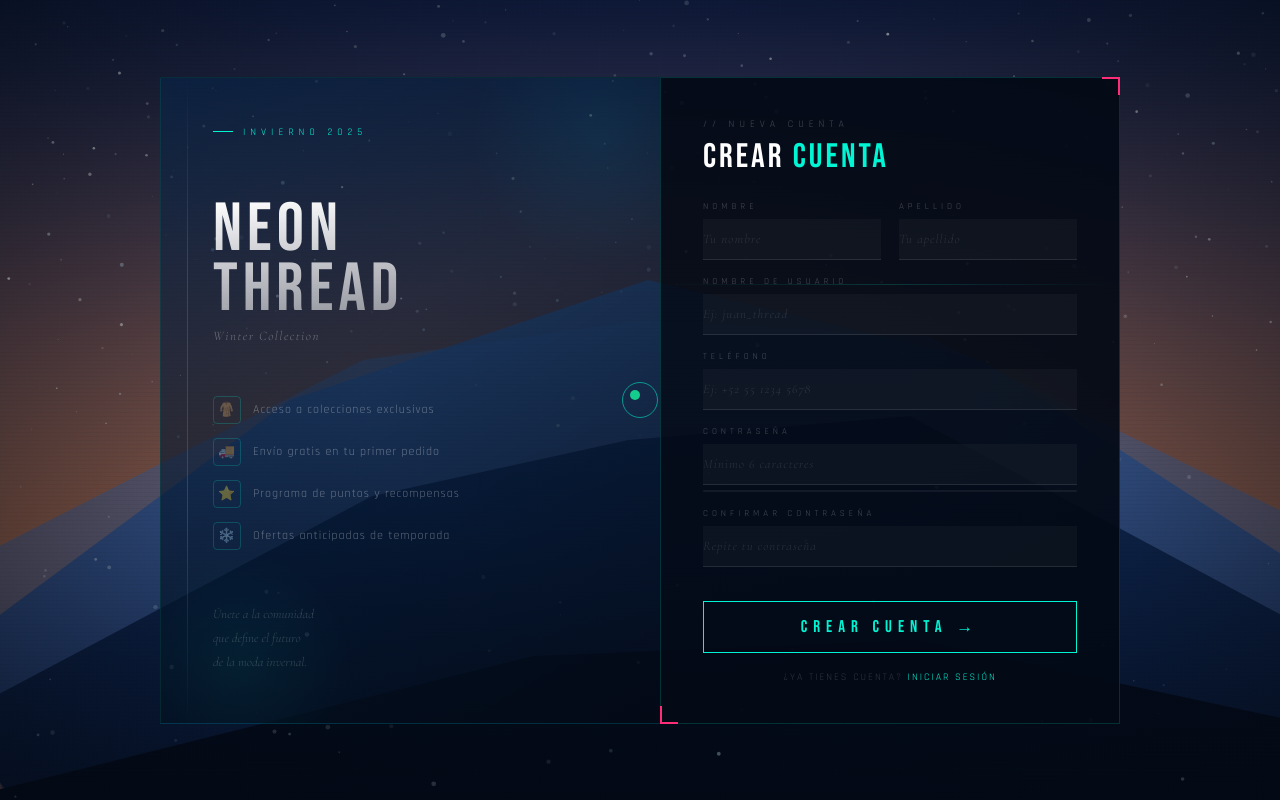
After one commit to rutasoptimas-beep/NOVASYSTEM1, a Flask app: page /registro in a window 1280 px wide. The commit adds this page. Run offline with Flask 3, Linux system fonts and the light colour scheme.

Commit message:
base de datos y registro de usuarios

```diff
--- a/app.py
+++ b/app.py
@@ -1,36 +1,112 @@
-from flask import Flask, render_template, request, redirect, url_for
-import os
+from flask import Flask, render_template, request, redirect, url_for, flash
+from flask_sqlalchemy import SQLAlchemy
+from flask_login import LoginManager, UserMixin, login_user, logout_user, login_required, current_user
+from werkzeug.security import generate_password_hash, check_password_hash
+import os, re
 
 app = Flask(__name__)
 
-# ── Usuarios (puedes agregar más aquí) ──────────────────
-USUARIOS = {
-    "admin": "1234",
-    # "otro_usuario": "su_password",
-}
+# ── CONFIG ────────────────────────────────────────────────
+app.config['SECRET_KEY'] = os.environ.get('SECRET_KEY', 'neonthread-2025-secret')
 
-@app.route("/", methods=["GET", "POST"])
+DATABASE_URL = os.environ.get('DATABASE_URL', 'sqlite:///novasystem.db')
+if DATABASE_URL.startswith('postgres://'):
+    DATABASE_URL = DATABASE_URL.replace('postgres://', 'postgresql://', 1)
+
+app.config['SQLALCHEMY_DATABASE_URI'] = DATABASE_URL
+app.config['SQLALCHEMY_TRACK_MODIFICATIONS'] = False
+
+db = SQLAlchemy(app)
+login_manager = LoginManager(app)
+login_manager.login_view = 'login'
+
+# ── MODELO ────────────────────────────────────────────────
+class Usuario(UserMixin, db.Model):
+    __tablename__ = 'usuarios'
+    id         = db.Column(db.Integer, primary_key=True)
+    nombre     = db.Column(db.String(60),  nullable=False)
+    apellido   = db.Column(db.String(60),  nullable=False)
+    username   = db.Column(db.String(40),  nullable=False, unique=True)
+    telefono   = db.Column(db.String(20),  nullable=False)
+    password   = db.Column(db.String(256), nullable=False)
+    created_at = db.Column(db.DateTime,    server_default=db.func.now())
+
+    def set_password(self, raw):
+        self.password = generate_password_hash(raw)
+
+    def check_password(self, raw):
+        return check_password_hash(self.password, raw)
+
+@login_manager.user_loader
+def load_user(uid):
+    return Usuario.query.get(int(uid))
+
+# ── RUTAS ─────────────────────────────────────────────────
+@app.route('/', methods=['GET','POST'])
+@app.route('/login', methods=['GET','POST'])
 def login():
+    if current_user.is_authenticated:
+        return redirect(url_for('dashboard'))
     error = None
+    if request.method == 'POST':
+        u = request.form.get('username','').strip()
+        p = request.form.get('password','').strip()
+        if not u or not p:
+            error = 'Completa todos los campos'
+        else:
+            user = Usuario.query.filter_by(username=u).first()
+            if user and user.check_password(p):
+                login_user(user, remember=True)
+                return redirect(url_for('dashboard'))
+            else:
+                error = 'Usuario o contraseña incorrectos'
+    return render_template('login.html', error=error)
 
-    if request.method == "POST":
-        user     = request.form.get("username", "").strip()
-        password = request.form.get("password", "").strip()
+@app.route('/registro', methods=['GET','POST'])
+def registro():
+    if current_user.is_authenticated:
+        return redirect(url_for('dashboard'))
+    error  = None
+    campos = {}
+    if request.method == 'POST':
+        campos = {k: request.form.get(k,'').strip() for k in ['nombre','apellido','username','telefono']}
+        pw  = request.form.get('password','')
+        pw2 = request.form.get('password2','')
+        if not all(campos.values()) or not pw:
+            error = 'Todos los campos son obligatorios'
+        elif not re.match(r'^[a-zA-Z0-9_]{3,40}$', campos['username']):
+            error = 'Usuario: solo letras, números y _ (3-40 caracteres)'
+        elif not re.match(r'^\+?[\d\s\-]{7,20}$', campos['telefono']):
+            error = 'Número de teléfono no válido'
+        elif len(pw) < 6:
+            error = 'La contraseña debe tener al menos 6 caracteres'
+        elif pw != pw2:
+            error = 'Las contraseñas no coinciden'
+        elif Usuario.query.filter_by(username=campos['username']).first():
+            error = 'Ese nombre de usuario ya está en uso'
+        else:
+            u = Usuario(**campos)
+            u.set_password(pw)
+            db.session.add(u)
+            db.session.commit()
+            login_user(u, remember=True)
+            return redirect(url_for('dashboard'))
+    return render_template('registro.html', error=error, campos=campos)
 
-        if user in USUARIOS and USUARIOS[user] == password:
-            return redirect(url_for("bienvenido", nombre=user))
-        else:
-            error = "Usuario o contraseña incorrectos"
+@app.route('/dashboard')
+@login_required
+def dashboard():
+    return render_template('dashboard.html', user=current_user)
 
-    return render_template("login.html", error=error)
+@app.route('/logout')
+@login_required
+def logout():
+    logout_user()
+    return redirect(url_for('login'))
 
+with app.app_context():
+    db.create_all()
 
-@app.route("/bienvenido")
-def bienvenido():
-    nombre = request.args.get("nombre", "usuario")
-    return render_template("bienvenido.html", nombre=nombre)
-
-
-if __name__ == "__main__":
-    port = int(os.environ.get("PORT", 5000))
-    app.run(host="0.0.0.0", port=port, debug=False)
+if __name__ == '__main__':
+    port = int(os.environ.get('PORT', 5000))
+    app.run(host='0.0.0.0', port=port, debug=False)
--- a/requirements.txt
+++ b/requirements.txt
@@ -1,2 +1,6 @@
 flask
+flask-sqlalchemy
+flask-login
+psycopg2-binary
+werkzeug
 gunicorn
--- a/templates/login.html
+++ b/templates/login.html
@@ -233,12 +233,12 @@ body {
         <input type="password" name="password" placeholder="••••••••" required>
         <div class="field-line"></div>
       </div>
-      <button type="submit" class="btn-login"><span>ACCEDER →</span></button>
+      {% if error %}<div style="font-size:11px;letter-spacing:2px;text-transform:uppercase;margin-bottom:12px;padding:10px 14px;border-left:2px solid #ff2d78;color:#ff2d78;background:rgba(255,45,120,.07)">⚠ {{ error }}</div>{% endif %}<button type="submit" class="btn-login"><span>ACCEDER →</span></button>
     </form>
     <div class="login-footer">
       <a href="#">¿Olvidaste tu acceso?</a>
       <div class="status-dot"></div>
-      <a href="#">Registrarte</a>
+      <a href="/registro">Registrarte</a>
     </div>
   </div>
 </div>
--- /dev/null
+++ b/templates/registro.html
@@ -0,0 +1,179 @@
+<!DOCTYPE html>
+<html lang="es">
+<head>
+<meta charset="UTF-8">
+<meta name="viewport" content="width=device-width, initial-scale=1.0, maximum-scale=1.0">
+<title>NEON THREAD — Registro</title>
+<link href="https://fonts.googleapis.com/css2?family=Cormorant+Garamond:ital,wght@0,300;0,400;1,300&family=Bebas+Neue&family=Rajdhani:wght@300;400;600&display=swap" rel="stylesheet">
+<style>
+*,*::before,*::after{box-sizing:border-box;margin:0;padding:0}
+:root{--cyan:#00f5d4;--magenta:#ff2d78;--dark:#04070f;--card-bg:rgba(4,10,22,0.93)}
+body{min-height:100vh;background:#08162a;display:flex;align-items:center;justify-content:center;font-family:'Rajdhani',sans-serif;color:white;cursor:none;overflow-x:hidden}
+.cursor{position:fixed;width:10px;height:10px;background:var(--cyan);border-radius:50%;pointer-events:none;z-index:9999;transform:translate(-50%,-50%);mix-blend-mode:difference;transition:width .2s,height .2s}
+.cursor-ring{position:fixed;width:36px;height:36px;border:1px solid rgba(0,245,212,.55);border-radius:50%;pointer-events:none;z-index:9998;transform:translate(-50%,-50%);transition:width .15s,height .15s}
+#scene{position:fixed;inset:0;z-index:0}
+.scanlines{position:fixed;inset:0;background:repeating-linear-gradient(0deg,transparent,transparent 3px,rgba(0,0,0,.04) 3px,rgba(0,0,0,.04) 4px);z-index:2;pointer-events:none}
+.vignette{position:fixed;inset:0;background:radial-gradient(ellipse at center,transparent 30%,rgba(4,10,20,.75) 100%);z-index:2;pointer-events:none}
+.layout{position:relative;z-index:10;display:grid;grid-template-columns:1fr 460px;width:min(960px,96vw);min-height:620px;animation:fadeUp 1.4s cubic-bezier(.16,1,.3,1) forwards;opacity:0;margin:24px 0}
+@keyframes fadeUp{from{opacity:0;transform:translateY(36px)}to{opacity:1;transform:translateY(0)}}
+.brand-panel{background:linear-gradient(150deg,rgba(0,40,80,.45),rgba(4,10,22,.85));border:1px solid rgba(0,245,212,.12);border-right:none;padding:48px 40px 48px 52px;display:flex;flex-direction:column;justify-content:space-between;position:relative;overflow:hidden;backdrop-filter:blur(6px)}
+.brand-panel::before{content:'';position:absolute;top:-80px;right:-80px;width:280px;height:280px;border-radius:50%;background:radial-gradient(circle,rgba(0,200,255,.07),transparent 65%);pointer-events:none}
+.brand-panel::after{content:'';position:absolute;bottom:-60px;left:-40px;width:240px;height:240px;border-radius:50%;background:radial-gradient(circle,rgba(0,245,212,.06),transparent 65%);pointer-events:none}
+.v-line{position:absolute;left:26px;top:0;bottom:0;width:1px;background:linear-gradient(to bottom,transparent,rgba(0,245,212,.22) 30%,rgba(0,245,212,.22) 70%,transparent)}
+.season-tag{font-size:10px;letter-spacing:5px;text-transform:uppercase;color:var(--cyan);display:flex;align-items:center;gap:10px}
+.season-tag::before{content:'';display:block;width:20px;height:1px;background:var(--cyan)}
+.brand-name{font-family:'Bebas Neue',sans-serif;font-size:68px;line-height:.88;letter-spacing:5px;background:linear-gradient(175deg,#fff,rgba(255,255,255,.42));-webkit-background-clip:text;-webkit-text-fill-color:transparent;background-clip:text;margin:20px 0 8px}
+.brand-sub{font-family:'Cormorant Garamond',serif;font-size:13px;font-style:italic;color:rgba(255,255,255,.32);letter-spacing:1.5px}
+.perks{display:flex;flex-direction:column;gap:14px;margin-top:10px}
+.perk{display:flex;align-items:center;gap:12px;font-size:12px;letter-spacing:1px;color:rgba(255,255,255,.35)}
+.perk-icon{width:28px;height:28px;border:1px solid rgba(0,245,212,.2);border-radius:4px;display:flex;align-items:center;justify-content:center;font-size:14px;flex-shrink:0}
+.tagline{font-family:'Cormorant Garamond',serif;font-size:13px;font-style:italic;color:rgba(255,255,255,.2);line-height:1.85;margin-top:10px}
+.register-panel{background:var(--card-bg);border:1px solid rgba(0,245,212,.17);padding:40px 42px;display:flex;flex-direction:column;justify-content:center;position:relative;backdrop-filter:blur(28px)}
+.corner-tl,.corner-br{position:absolute;width:18px;height:18px}
+.corner-tl{top:-1px;right:-1px;border-top:2px solid var(--magenta);border-right:2px solid var(--magenta)}
+.corner-br{bottom:-1px;left:-1px;border-bottom:2px solid var(--magenta);border-left:2px solid var(--magenta)}
+.scan-line{position:absolute;left:0;right:0;height:1px;background:linear-gradient(90deg,transparent,var(--cyan),transparent);opacity:.18;animation:scanMove 5s linear infinite}
+@keyframes scanMove{0%{top:0%}100%{top:100%}}
+.panel-kicker{font-size:10px;letter-spacing:5px;text-transform:uppercase;color:rgba(255,255,255,.26);margin-bottom:6px}
+.panel-heading{font-family:'Bebas Neue',sans-serif;font-size:34px;letter-spacing:3px;margin-bottom:24px}
+.panel-heading span{color:var(--cyan)}
+.form-grid{display:grid;grid-template-columns:1fr 1fr;gap:0 18px}
+.field{position:relative;margin-bottom:16px}
+.field-full{grid-column:span 2}
+.field label{display:block;font-size:9px;letter-spacing:4px;text-transform:uppercase;color:rgba(255,255,255,.26);margin-bottom:7px;transition:color .3s}
+.field:focus-within label{color:var(--cyan)}
+.field input{width:100%;background:rgba(255,255,255,.03);border:none;border-bottom:1px solid rgba(255,255,255,.1);color:white;font-family:'Rajdhani',sans-serif;font-size:14px;letter-spacing:1px;padding:11px 0;outline:none;transition:border-color .3s;caret-color:var(--cyan)}
+.field input:focus{border-bottom-color:rgba(0,245,212,.4)}
+.field input::placeholder{color:rgba(255,255,255,.12);font-style:italic;font-family:'Cormorant Garamond',serif;font-size:13px}
+.field-line{position:absolute;bottom:0;left:0;height:1px;width:0;background:var(--cyan);transition:width .4s ease;box-shadow:0 0 8px var(--cyan)}
+.field:focus-within .field-line{width:100%}
+.pw-strength{height:2px;margin-top:5px;border-radius:2px;background:rgba(255,255,255,.06);overflow:hidden}
+.pw-strength-bar{height:100%;width:0;border-radius:2px;transition:width .4s,background .4s}
+.error-msg{font-size:11px;letter-spacing:2px;text-transform:uppercase;margin-bottom:14px;padding:10px 14px;border-left:2px solid var(--magenta);color:var(--magenta);background:rgba(255,45,120,.07)}
+.btn-register{width:100%;margin-top:18px;padding:15px;background:transparent;border:1px solid var(--cyan);color:var(--cyan);font-family:'Bebas Neue',sans-serif;font-size:17px;letter-spacing:6px;cursor:pointer;position:relative;overflow:hidden;transition:color .4s}
+.btn-register::before{content:'';position:absolute;inset:0;background:var(--cyan);transform:translateX(-100%);transition:transform .4s cubic-bezier(.16,1,.3,1);z-index:0}
+.btn-register:hover::before{transform:translateX(0)}
+.btn-register:hover{color:var(--dark)}
+.btn-register span{position:relative;z-index:1}
+.panel-footer{margin-top:18px;text-align:center;font-size:10px;letter-spacing:2px;text-transform:uppercase;color:rgba(255,255,255,.18)}
+.panel-footer a{color:var(--cyan);text-decoration:none}
+.panel-footer a:hover{opacity:.7}
+@media(max-width:768px){body{cursor:auto;align-items:flex-start}.cursor,.cursor-ring{display:none}.layout{grid-template-columns:1fr;width:100%;min-height:auto;margin:0}.brand-panel{border-right:1px solid rgba(0,245,212,.12);border-bottom:none;padding:32px 24px 28px 34px}.brand-name{font-size:52px}.perks{display:none}.register-panel{padding:32px 24px 40px}}
+@media(max-width:480px){.brand-panel{padding:24px 18px 20px 28px}.brand-name{font-size:42px;letter-spacing:3px}.form-grid{grid-template-columns:1fr}.field-full{grid-column:span 1}.register-panel{padding:28px 18px 36px}.panel-heading{font-size:28px}.field input{font-size:16px}.btn-register{font-size:15px;letter-spacing:4px;padding:17px}}
+</style>
+</head>
+<body>
+<div class="cursor" id="cursor"></div>
+<div class="cursor-ring" id="cursorRing"></div>
+<canvas id="scene"></canvas>
+<div class="vignette"></div>
+<div class="scanlines"></div>
+
+<div class="layout">
+  <div class="brand-panel">
+    <div class="v-line"></div>
+    <div class="season-tag">Invierno 2025</div>
+    <div>
+      <div class="brand-name">NEON<br>THREAD</div>
+      <div class="brand-sub">Winter Collection</div>
+    </div>
+    <div class="perks">
+      <div class="perk"><div class="perk-icon">🧥</div>Acceso a colecciones exclusivas</div>
+      <div class="perk"><div class="perk-icon">🚚</div>Envío gratis en tu primer pedido</div>
+      <div class="perk"><div class="perk-icon">⭐</div>Programa de puntos y recompensas</div>
+      <div class="perk"><div class="perk-icon">❄️</div>Ofertas anticipadas de temporada</div>
+    </div>
+    <div class="tagline">Únete a la comunidad<br>que define el futuro<br><em>de la moda invernal.</em></div>
+  </div>
+
+  <div class="register-panel">
+    <div class="corner-tl"></div>
+    <div class="corner-br"></div>
+    <div class="scan-line"></div>
+    <div class="panel-kicker">// Nueva cuenta</div>
+    <div class="panel-heading">CREAR <span>CUENTA</span></div>
+
+    {% if error %}
+    <div class="error-msg">⚠ {{ error }}</div>
+    {% endif %}
+
+    <form method="POST" action="/registro" class="form-grid">
+      <div class="field">
+        <label>Nombre</label>
+        <input type="text" name="nombre" placeholder="Tu nombre" value="{{ campos.get('nombre','') }}" required>
+        <div class="field-line"></div>
+      </div>
+      <div class="field">
+        <label>Apellido</label>
+        <input type="text" name="apellido" placeholder="Tu apellido" value="{{ campos.get('apellido','') }}" required>
+        <div class="field-line"></div>
+      </div>
+      <div class="field field-full">
+        <label>Nombre de usuario</label>
+        <input type="text" name="username" placeholder="Ej: juan_thread" value="{{ campos.get('username','') }}" required autocomplete="username">
+        <div class="field-line"></div>
+      </div>
+      <div class="field field-full">
+        <label>Teléfono</label>
+        <input type="tel" name="telefono" placeholder="Ej: +52 55 1234 5678" value="{{ campos.get('telefono','') }}" required>
+        <div class="field-line"></div>
+      </div>
+      <div class="field field-full">
+        <label>Contraseña</label>
+        <input type="password" name="password" placeholder="Mínimo 6 caracteres" required id="pwInput" autocomplete="new-password">
+        <div class="field-line"></div>
+        <div class="pw-strength"><div class="pw-strength-bar" id="pwBar"></div></div>
+      </div>
+      <div class="field field-full">
+        <label>Confirmar contraseña</label>
+        <input type="password" name="password2" placeholder="Repite tu contraseña" required autocomplete="new-password">
+        <div class="field-line"></div>
+      </div>
+      <div class="field-full">
+        <button type="submit" class="btn-register"><span>CREAR CUENTA →</span></button>
+      </div>
+    </form>
+    <div class="panel-footer">¿Ya tienes cuenta? <a href="/">Iniciar sesión</a></div>
+  </div>
+</div>
+
+<script>
+if(!('ontouchstart' in window)){
+  const cursor=document.getElementById('cursor'),ring=document.getElementById('cursorRing');
+  let rx=0,ry=0,mx=window.innerWidth/2,my=window.innerHeight/2;
+  document.addEventListener('mousemove',e=>{mx=e.clientX;my=e.clientY;cursor.style.left=mx+'px';cursor.style.top=my+'px';});
+  (function tr(){rx+=(mx-rx)*.1;ry+=(my-ry)*.1;ring.style.left=rx+'px';ring.style.top=ry+'px';requestAnimationFrame(tr);})();
+  document.querySelectorAll('button,a,input').forEach(el=>{el.addEventListener('mouseenter',()=>{cursor.style.width='18px';cursor.style.height='18px';ring.style.width='54px';ring.style.height='54px';});el.addEventListener('mouseleave',()=>{cursor.style.width='10px';cursor.style.height='10px';ring.style.width='36px';ring.style.height='36px';});});
+}
+const pwInput=document.getElementById('pwInput'),pwBar=document.getElementById('pwBar');
+pwInput.addEventListener('input',()=>{const v=pwInput.value,l=v.length;let s=0;if(l>=6)s++;if(l>=10)s++;if(/[A-Z]/.test(v))s++;if(/[0-9]/.test(v))s++;if(/[^A-Za-z0-9]/.test(v))s++;pwBar.style.width=[0,20,40,65,85,100][s]+'%';pwBar.style.background=['#333','#ff2d78','#ff8c00','#f0c040','#00f5d4','#00ff88'][s];});
+// BG canvas - simplified landscape
+const canvas=document.getElementById('scene'),ctx=canvas.getContext('2d');
+let W,H;function resize(){W=canvas.width=window.innerWidth;H=canvas.height=window.innerHeight;}resize();window.addEventListener('resize',resize);
+const STARS=Array.from({length:180},()=>({x:Math.random(),y:Math.random()*.55,r:Math.random()*1.5+.3,ph:Math.random()*Math.PI*2,tw:Math.random()*.6+.4}));
+const SNOW=Array.from({length:140},()=>({x:Math.random(),y:Math.random(),r:Math.random()*2+.4,sp:.0003+Math.random()*.0005,sw:(Math.random()-.5)*.0002,op:Math.random()*.4+.1,ph:Math.random()*Math.PI*2}));
+let T=0;
+function lerp(a,b,t){return a+(b-a)*t;}function clamp(v,a,b){return Math.max(a,Math.min(b,v));}
+function skyColor(t){const n={top:[4,12,35],bot:[8,20,55]},d={top:[20,30,70],bot:[180,100,60]},dy={top:[30,100,190],bot:[120,200,240]},dk={top:[20,25,60],bot:[200,80,40]};let A,B,f;if(t<.3){A=n;B=d;f=t/.3;}else if(t<.5){A=d;B=dy;f=(t-.3)/.2;}else if(t<.72){A=dy;B=dk;f=(t-.5)/.22;}else{A=dk;B=n;f=(t-.72)/.28;}const mix=(a,b,f)=>a.map((v,i)=>Math.round(lerp(v,b[i],f)));return{top:mix(A.top,B.top,f),bot:mix(A.bot,B.bot,f)};}
+function loop(){
+  T=(T+.0008)%1;ctx.clearRect(0,0,W,H);
+  const sc=skyColor(T),rgb=c=>`rgb(${c[0]},${c[1]},${c[2]})`;
+  const bg=ctx.createLinearGradient(0,0,0,H*.75);bg.addColorStop(0,rgb(sc.top));bg.addColorStop(1,rgb(sc.bot));ctx.fillStyle=bg;ctx.fillRect(0,0,W,H);
+  const sa=T<.3?1:T<.45?clamp(1-(T-.3)/.15,0,1):T>.68?clamp((T-.68)/.12,0,1):0;
+  if(sa>0){ctx.save();ctx.globalAlpha=sa;STARS.forEach(s=>{s.ph+=.008;ctx.beginPath();ctx.arc(s.x*W,s.y*H,s.r,0,Math.PI*2);ctx.fillStyle=`rgba(255,255,255,${s.tw*(.65+.35*Math.sin(s.ph))})`;ctx.fill();});ctx.restore();}
+  // mountains
+  const mts=[{pts:[[-.05,.72],[.28,.45],[.5,.4],[.72,.42],[1.05,.68]],sp:.004,c:['rgba(80,130,200,.4)','rgba(40,80,150,.6)']},{pts:[[-.05,.82],[.22,.5],[.5,.35],[.76,.45],[1.05,.75]],sp:.007,c:['rgba(60,110,180,.75)','rgba(30,60,120,.9)']},{pts:[[-.05,.9],[.28,.62],[.48,.55],[.7,.52],[1.05,.82]],sp:.012,c:['rgba(20,55,110,.9)','rgba(8,25,60,1)']},{pts:[[-.05,1],[.4,.82],[.7,.8],[1.05,.92]],sp:.018,c:['rgba(5,18,45,.95)','rgba(2,8,22,1)']}];
+  mts.forEach(m=>{ctx.save();ctx.translate(Math.sin(T*Math.PI*2)*W*m.sp,0);ctx.beginPath();ctx.moveTo(0,H);m.pts.forEach(([x,y])=>ctx.lineTo(x*W,y*H));ctx.lineTo(W,H);ctx.closePath();const g=ctx.createLinearGradient(0,H*.3,0,H);g.addColorStop(0,m.c[0]);g.addColorStop(1,m.c[1]);ctx.fillStyle=g;ctx.fill();ctx.restore();});
+  SNOW.forEach(s=>{s.y=(s.y+s.sp)%1;s.x=(s.x+s.sw+Math.sin(T*80+s.ph)*.0001+1)%1;ctx.beginPath();ctx.arc(s.x*W,s.y*H,s.r,0,Math.PI*2);ctx.fillStyle=`rgba(215,238,255,${s.op})`;ctx.fill();});
+  ctx.strokeStyle='rgba(0,245,212,.016)';ctx.lineWidth=1;const gs=60,off=(Date.now()*.003)%gs;
+  for(let x=0;x<W+gs;x+=gs){ctx.beginPath();ctx.moveTo(x,0);ctx.lineTo(x,H);ctx.stroke();}
+  for(let y=-off;y<H+gs;y+=gs){ctx.beginPath();ctx.moveTo(0,y);ctx.lineTo(W,y);ctx.stroke();}
+  requestAnimationFrame(loop);
+}
+loop();
+const bn=document.querySelector('.brand-name');
+function glitch(){if(!bn)return;bn.style.textShadow='3px 0 #ff2d78,-3px 0 #00f5d4';setTimeout(()=>{bn.style.textShadow='';setTimeout(glitch,3000+Math.random()*5000);},60+Math.random()*100);}
+setTimeout(glitch,2000);
+</script>
+</body>
+</html>
```
Also changed, not shown: templates/dashboard.html (added, +133 -0 lines).
